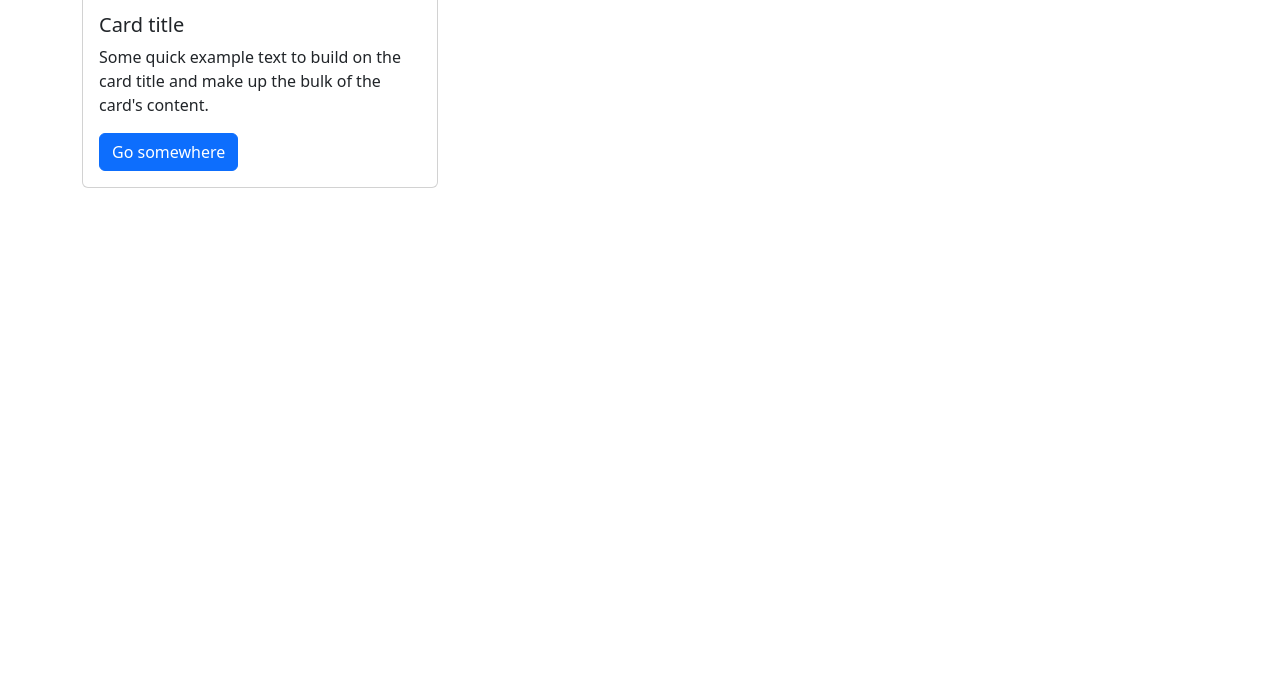
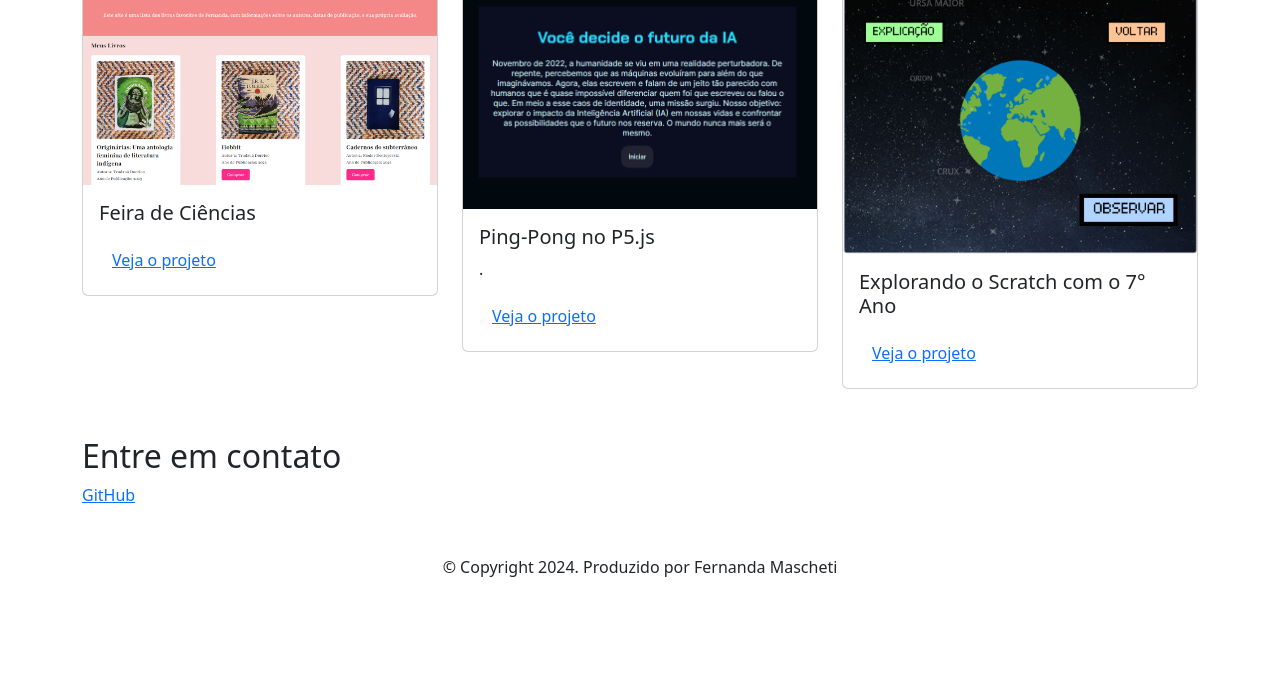
Before and after one commit to Prof-Jessica-Pro/Aulas-Alura, a plain HTML site: page index.html in a window 1280 px wide. Shown: the part 593-1268 px from the top of the page. Before the commit the page ends 800 px from the top, so only its background shows below. Drawn offline with nearby package versions, Linux system fonts and the light colour scheme.

Commit message:
Update index.html

```diff
--- a/index.html
+++ b/index.html
@@ -31,20 +31,51 @@
     <main class="container">
         <h2>Meus projetos</h2>
         <div class="row">
-            <!-- Projeto 1 -->
+                 <!-- Projeto 1 -->
             <div class="col-md-4">
                 <div class="card">
-                    <img src="..." class="card-img-top" alt="...">
+                    <img src="img/projeto-1.png" class="card-img-top" alt="Imagem do projeto de biblioteca virtual">
                     <div class="card-body">
-                      <h5 class="card-title">Card title</h5>
-                      <p class="card-text">Some quick example text to build on the card title and make up the bulk of the card's content.</p>
-                      <a href="#" class="btn btn-primary">Go somewhere</a>
+                        <h5 class="card-title">Feira de Ciências</h5>
+                        <p class="card-text"> </p>
+                        <button type="button" class="btn btn-link">Veja o projeto</button>
                     </div>
-                  </div>
+                </div>
+            </div>
+            <!-- Projeto 2 -->
+            <div class="col-md-4">
+                <div class="card">
+                    <img src="img/projeto-2.png" class="card-img-top" alt="Imagem do projeto de biblioteca virtual">
+                    <div class="card-body">
+                        <h5 class="card-title">Ping-Pong no P5.js</h5>
+                        <p class="card-text">.</p>
+                        <button type="button" class="btn btn-link">Veja o projeto</button>
+                    </div>
+                </div>
+            </div>
+
+            <!-- Projeto 3 -->
+            <div class="col-md-4">
+                <div class="card">
+                    <img src="img/projeto-3.png" class="card-img-top" alt="Imagem do projeto de biblioteca virtual">
+                    <div class="card-body">
+                        <h5 class="card-title">Explorando o Scratch com o 7° Ano </h5>
+                        <p class="card-text"></p>
+                        <button type="button" class="btn btn-link">Veja o projeto</button>
+                    </div>
+                </div>
             </div>
         </div>
 
     </main>
+     <footer class="container py-5">
+        <h2>Entre em contato</h2>
+        <div>
+            <a href="https://github.com/femascheti">GitHub</a>
+        </div>
+        <p class="my-5 text-center">© Copyright 2024. Produzido por Fernanda Mascheti</p>
+    </footer>
+
     <script src="https://cdn.jsdelivr.net/npm/bootstrap@5.3.2/dist/js/bootstrap.bundle.min.js"></script>
 </body>
 
```
